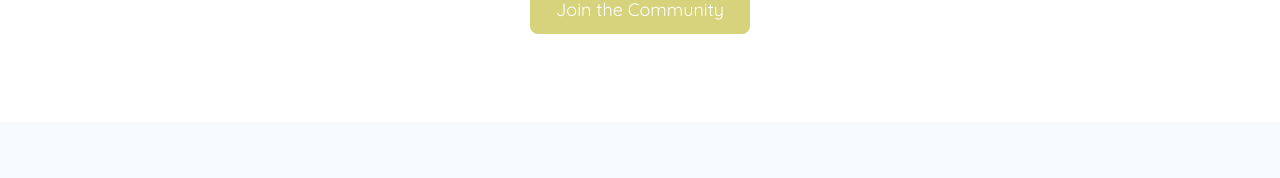
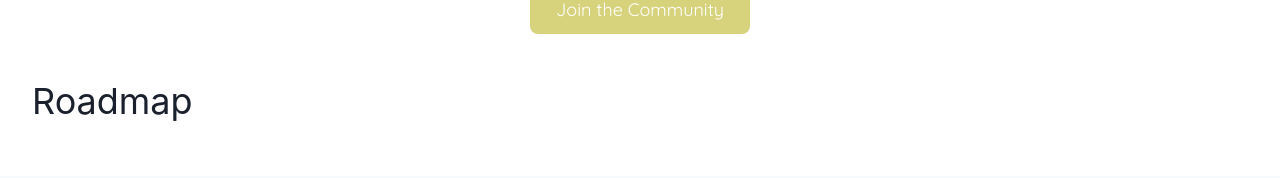
Before and after one commit to kon-rad/InLightMeditationWebsite, a Next.js app in the folder packages/frontend/: page / in a window 1280 px wide. Shown: the part 965-1143 px from the top of the page. Built offline with nearby package versions, Linux system fonts and the light colour scheme; no server answers.

Commit message:
add roadmap component ;

```diff
--- /dev/null
+++ b/packages/frontend/components/roadmap.tsx
@@ -0,0 +1,11 @@
+import { Box, Flex, Text } from '@chakra-ui/react';
+
+const Roadmap = () => {
+    return (
+        <Box>
+            <Text fontSize="4xl">Roadmap</Text>
+        </Box>
+    )
+}
+
+export default Roadmap;
--- a/packages/frontend/pages/index.tsx
+++ b/packages/frontend/pages/index.tsx
@@ -2,12 +2,14 @@ import type { NextPage } from 'next'
 import styles from '../styles/Home.module.css'
 import Hero from '../components/hero';
 import Features from '../components/features';
+import Roadmap from '../components/roadmap';
 
 const Home: NextPage = () => {
   return (
     <div className={styles.container}>
       <Hero />
       <Features />
+      <Roadmap />
     </div>
   )
 }
```
